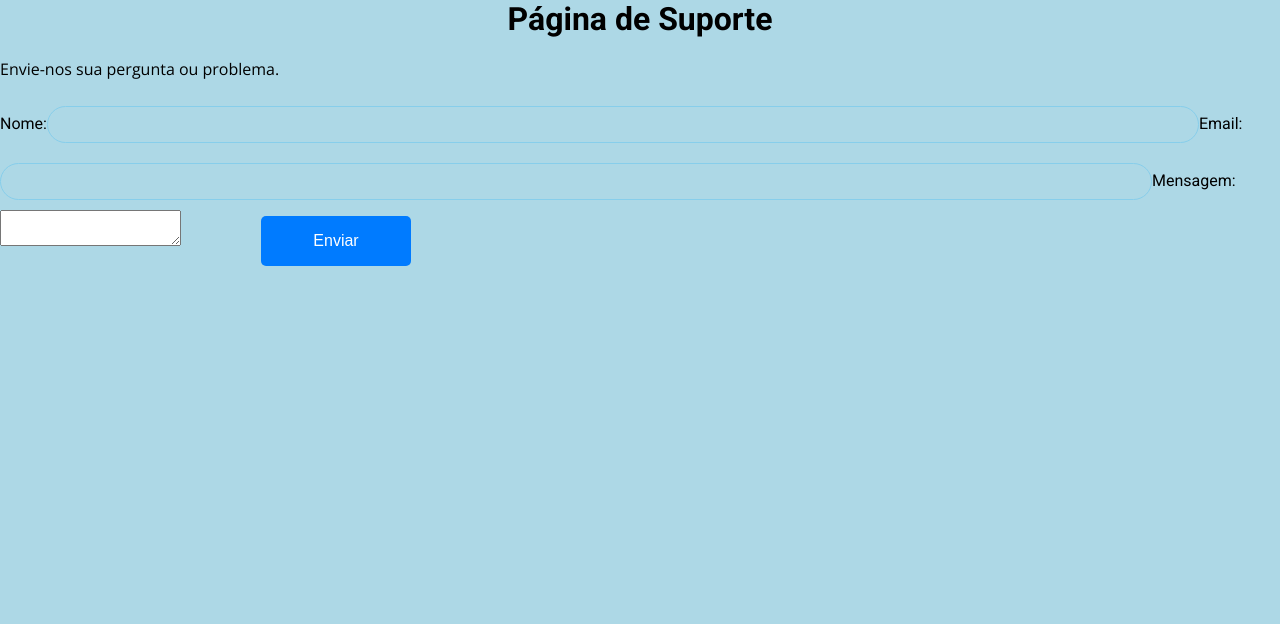
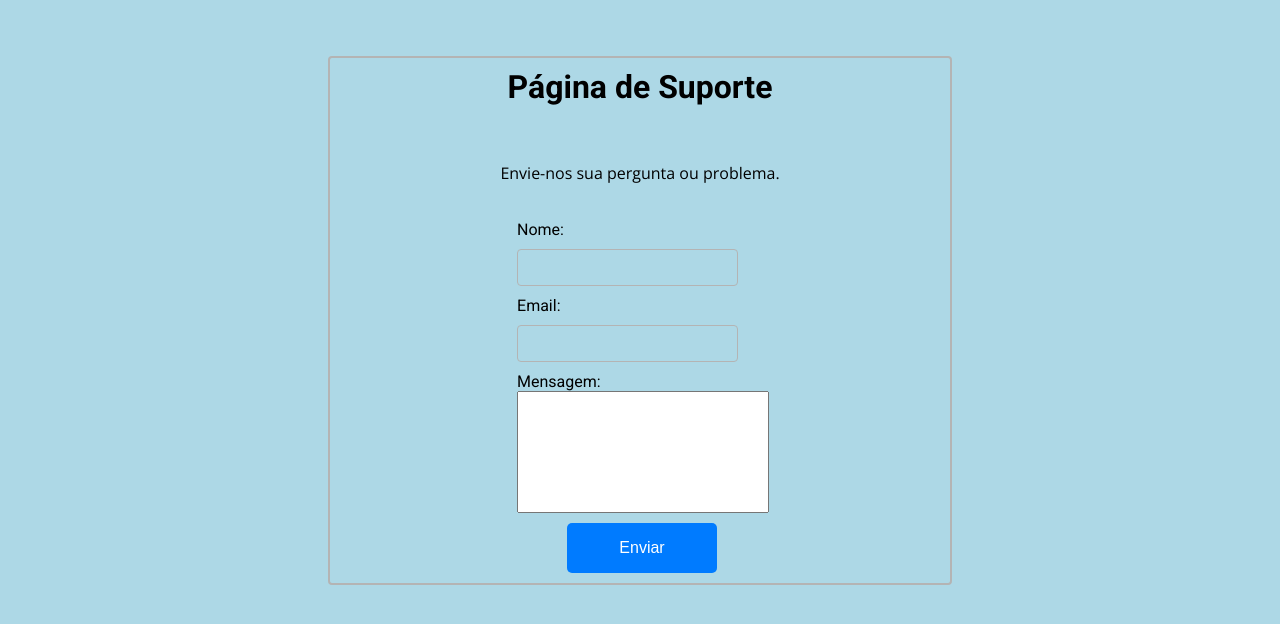
Before and after one commit to WendrilXX/HealthHub, a React (Vite) app: page /suporte in a window 1280 px wide. Shown: the top 624 px of the page. Built offline with nearby package versions, Linux system fonts and the light colour scheme; no server answers.

Commit message:
chore: Update Suporte page styles
- Add class 'sup' to the main container div
- Update styles for the 'sup' class to align items and add spacing
- Adjust padding and border for the form container

Co-authored-by: Kévilla Aguiar

```diff
--- a/src/pages/Suporte/index.jsx
+++ b/src/pages/Suporte/index.jsx
@@ -15,7 +15,7 @@ const SuporteForm = () => {
   };
 
   return (
-    <div>
+    <div className='sup'>
       <h1>Página de Suporte</h1>
       <p>Envie-nos sua pergunta ou problema.</p>
       <form onSubmit={handleSubmit}>
--- a/src/pages/Suporte/styles.css
+++ b/src/pages/Suporte/styles.css
@@ -0,0 +1,48 @@
+body{
+    display: flex;
+    flex-direction: column;
+    justify-content: center;
+    align-items: center;
+    height: 100vh;
+    margin: 56px 0;
+    width: 100%;
+}
+
+.sup{
+    display: flex;
+    flex-direction: column;
+    flex-direction: column;
+    align-items: center; /* Alinha os itens à esquerda */
+    gap: 20px; /* Adiciona espaço entre os elementos */
+    max-width: 600px; /* Limita a largura máxima do formulário */
+    margin: auto; /* Centraliza o formulário horizontalmente */
+    padding: 20px; /* Adiciona padding interno ao formulário */
+    padding: 10px;
+    border: 2px solid #b4b4b4; /* Adiciona uma borda ao formulário */
+    border-radius: 4px; /* Arredonda os cantos do formulário */
+}
+
+.sup label,
+.sup textarea {
+    display: block; /* Faz com que cada elemento ocupe toda a largura disponível */
+    width: 100%; /* Define a largura total do elemento */
+}
+
+.sup input[type="text"],
+.sup input[type="email"] {
+    box-sizing: border-box; /* Garante que o padding não aumente o tamanho do campo */
+    padding: 10px; /* Adiciona padding interno aos inputs */
+    border-radius: 4px; /* Arredonda os cantos dos inputs */
+    border: 1px solid #b4b4b4; /* Adiciona uma borda simples aos inputs */
+}
+
+.sup textarea {
+    resize: none; /* Desativa a capacidade de redimensionar o textarea */
+    min-height: 100px; /* Define uma altura mínima para o textarea */
+    padding-top: 10px; /* Adiciona padding superior ao textarea para melhorar a visualização do texto */
+    padding-bottom: 10px; /* Adiciona padding inferior ao textarea */
+}
+
+button{
+    margin: 10px 0 0 50px;
+}
```
